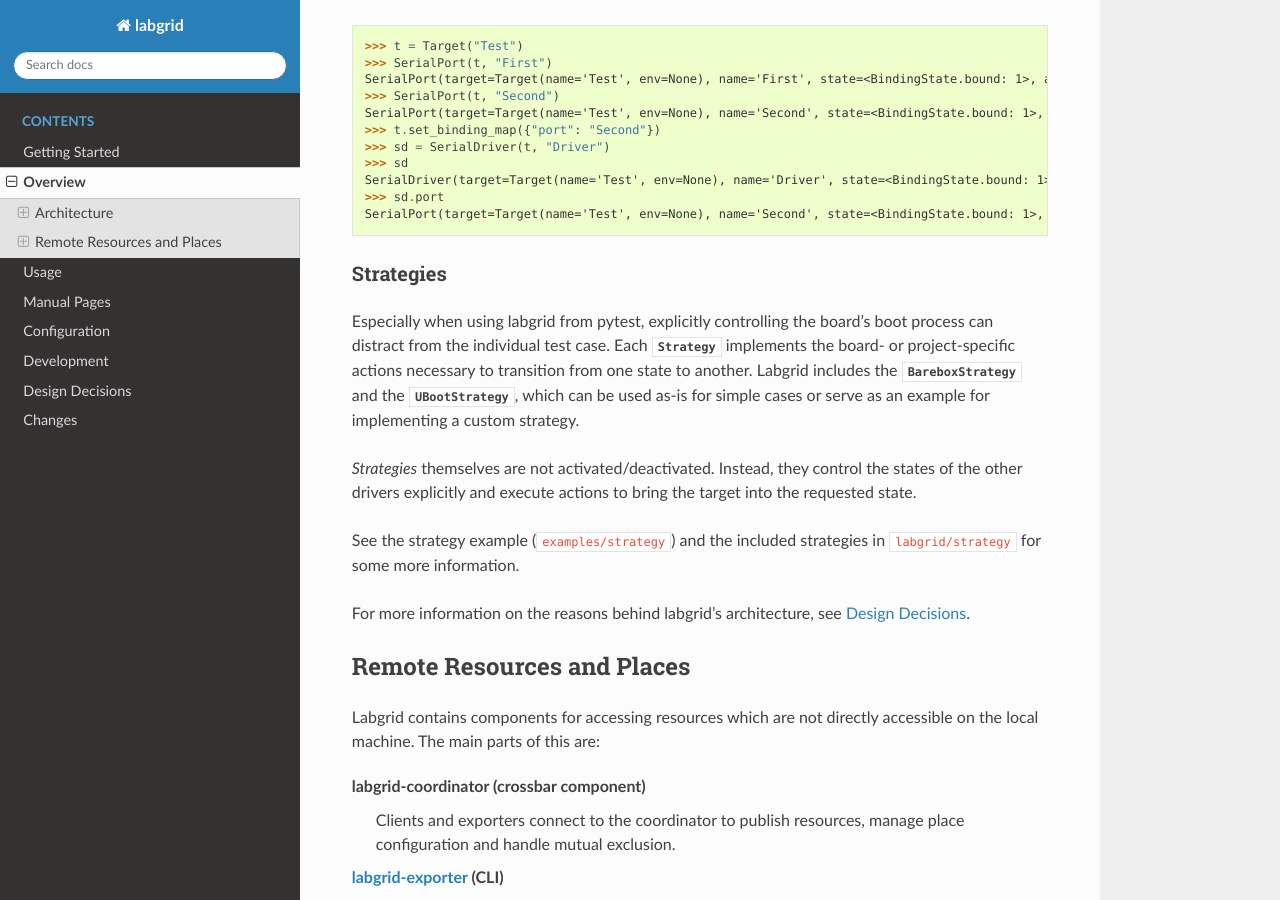
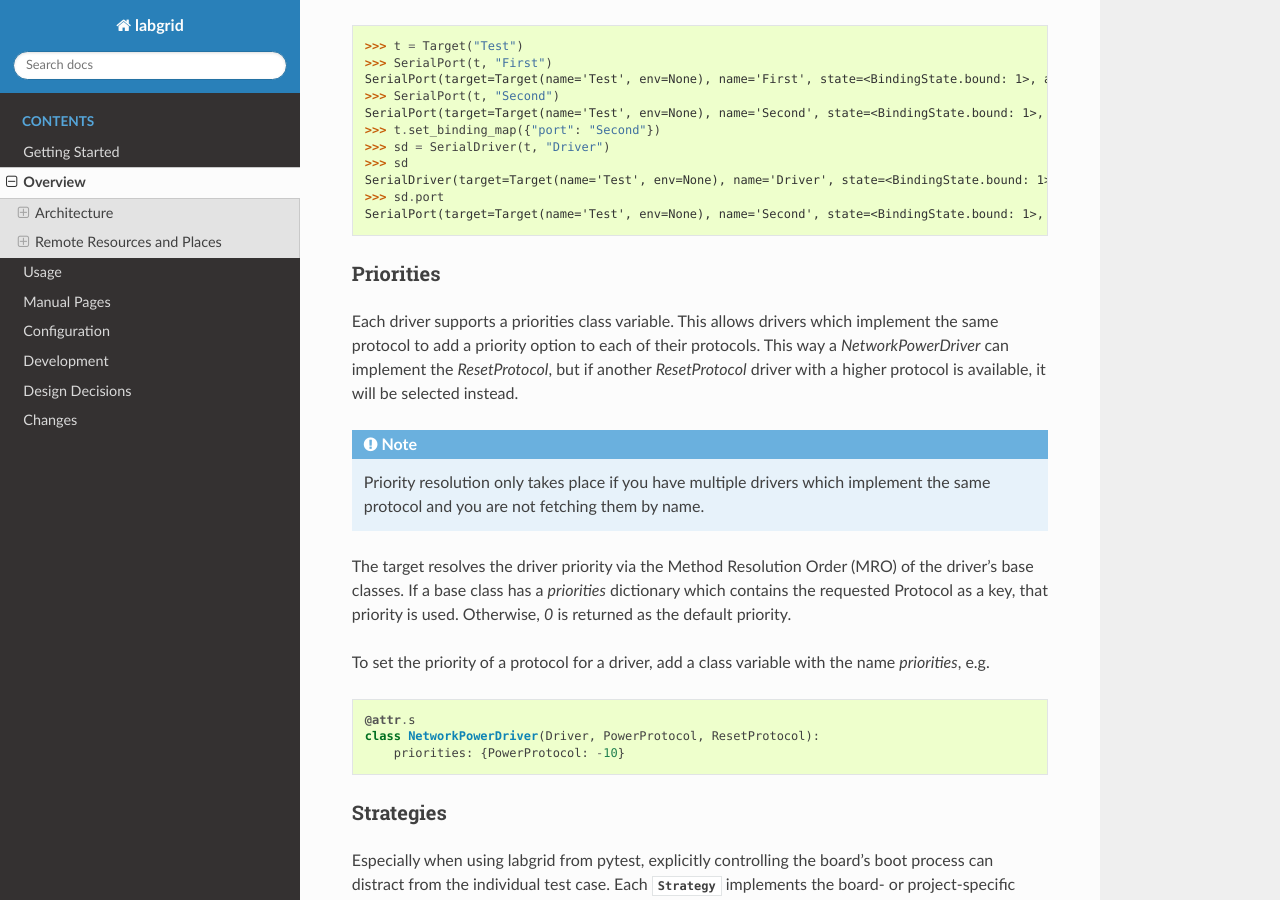
Before and after one commit to labgrid-project/labgrid, a Sphinx documentation site: the page built from doc/overview.rst, in a window 1280 px wide and 900 px high, scrolled down 2429 px. Built offline with Sphinx 7.4.7 and the Read the Docs theme 2.0.0, drawn with Linux system fonts in a browser that asks for light colours; pages that are not in the unit, such as notebooks, are missing from menus.

Commit message:
doc/multiple: add Priorities section and update ideas section
Explain how priorities can be implemented and how the resolution works.

We also remove the now implemented ResetProtocol and Priorities from the ideas
section.

Signed-off-by: Rouven Czerwinski <r.czerwinski@pengutronix.de>

```diff
--- a/doc/overview.rst
+++ b/doc/overview.rst
@@ -136,6 +136,35 @@
   SerialDriver(target=Target(name='Test', env=None), name='Driver', state=<BindingState.bound: 1>, txdelay=0.0)
   >>> sd.port
   SerialPort(target=Target(name='Test', env=None), name='Second', state=<BindingState.bound: 1>, avail=True, port=None, speed=115200)
+
+Priorities
+~~~~~~~~~~
+Each driver supports a priorities class variable.
+This allows drivers which implement the same protocol to add a priority option
+to each of their protocols.
+This way a `NetworkPowerDriver` can implement the `ResetProtocol`, but if another
+`ResetProtocol` driver with a higher protocol is available, it will be selected
+instead.
+
+.. note::
+  Priority resolution only takes place if you have multiple drivers
+  which implement the same protocol and you are not fetching them by
+  name.
+
+The target resolves the driver priority via the Method Resolution Order (MRO)
+of the driver's base classes.
+If a base class has a `priorities` dictionary which contains the requested
+Protocol as a key, that priority is used.
+Otherwise, `0` is returned as the default priority.
+
+To set the priority of a protocol for a driver, add a class variable with the
+name `priorities`, e.g.
+
+.. code-block:: python
+
+   @attr.s
+   class NetworkPowerDriver(Driver, PowerProtocol, ResetProtocol):
+       priorities: {PowerProtocol: -10}
 
 Strategies
 ~~~~~~~~~~
```
Also changed, not shown: doc/development.rst (+0 -31 lines).
